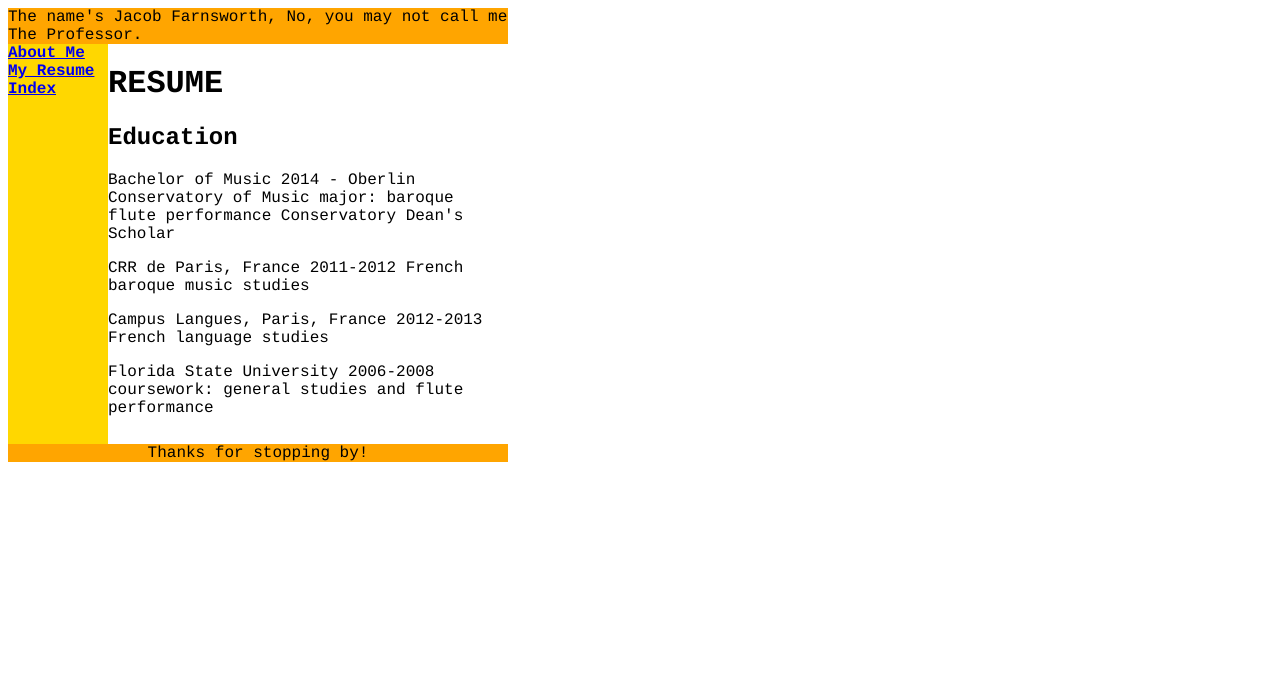
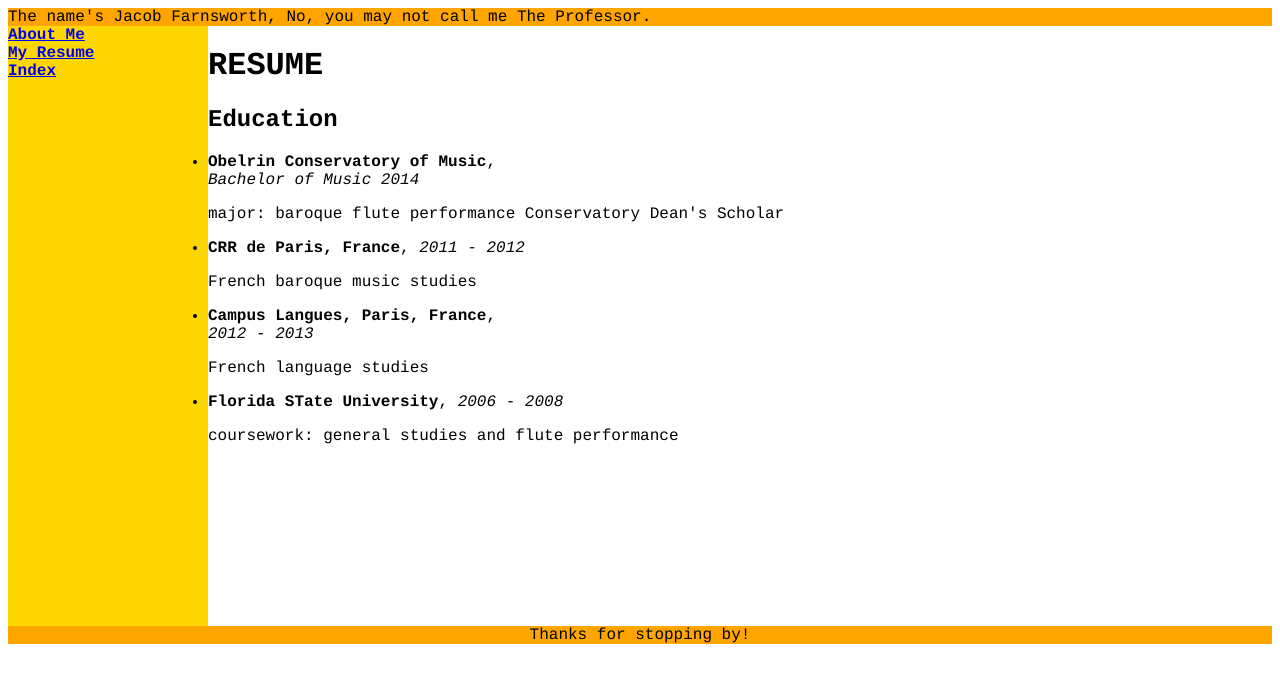
Before and after one commit to baroquebloke/flaskr, a Flask app: page /resume in a window 1280 px wide. Shown: the top 683 px of the page. Run offline with Flask 2, Linux system fonts and the light colour scheme.

Commit message:
experimenting with layout.

```diff
--- a/static/style.css
+++ b/static/style.css
@@ -1,32 +1,28 @@
-.container
-{
+.container {
   font-family: courier;
-  width: 500px;
+  width: 100%;
 }
 
-.header
-{
+.header {
   background-color: #FFA500;
 }
 
-.menu
-{
+#menu {
   background-color: #FFD700;
-  height: 400px;
-  width: 100px;
+  height: 600px;
+  width: 200px;
+  float: left;
+  //display: none;
+}
+
+.page-content {
+  background-color: #EEEEEE;
+  height: 100%;
+  width: 10%;
   float: left;
 }
 
-.page-content
-{
-  background-color: #EEEEEE;
-  height: 400px;
-  width: 400px;
-  float: left;
-}
-
-.page-footer
-{
+.page-footer {
   background-color: #FFA500;
   clear: both;
   text-align: center;
--- a/templates/layouts/base.html
+++ b/templates/layouts/base.html
@@ -14,14 +14,15 @@
           No, you may not call me The Professor.
     </header></div>
     {% endblock page_header %}
-      <div class="menu">
-        <b><a href="http://0.0.0.0:5000/about_me">About Me</a></b><br>
-        <b><a href="http://0.0.0.0:5000/resume">My Resume</a></b><br>
-        <b><a href="http://0.0.0.0:5000/index">Index</a></b>
-      </div>
+
+    <div id="menu">
+      <b><a href="/about_me">About Me</a></b><br>
+      <b><a href="/resume">My Resume</a></b><br>
+      <b><a href="/index">Index</a></b>
+    </div>
+
     {% block content %}
-    <div class="page-content">
-    </div>
+    <div class="page-content"></div>
     {% endblock %}
     {% block page_footer %}
     <div class="page-footer">
--- a/templates/resume.html
+++ b/templates/resume.html
@@ -8,23 +8,25 @@
 <h2>
   Education
 </h2>
-<p>
-  Bachelor of Music 2014 - Oberlin Conservatory of Music
-  major: baroque flute performance
-  Conservatory Dean's Scholar
-</p>
-<p>
-  CRR de Paris, France 2011-2012
-  French baroque music studies
-</p>
-<p>
-  Campus Langues, Paris, France 2012-2013
-  French language studies
-</p>
-<p>
-  Florida State University 2006-2008
-  coursework: general studies and flute performance
-</p>
+<ul>
+  <li>
+    <b>Obelrin Conservatory of Music</b>,<br><i>Bachelor of Music 2014</i>
+    <p>major: baroque flute performance
+      Conservatory Dean's Scholar</p>
+  </li>
+  <li>
+    <b>CRR de Paris, France</b>, <i>2011 - 2012</i>
+    <p>French baroque music studies</p>
+  </li>
+  <li>
+    <b>Campus Langues, Paris, France</b>,<br><i>2012 - 2013</i>
+    <p>French language studies</p>
+  </li>
+  <li>
+    <b>Florida STate University</b>, <i>2006 - 2008</i>
+    <p>coursework: general studies and flute performance</p>
+  </li>
+</ul>
 
 
 {% endblock %}
```
